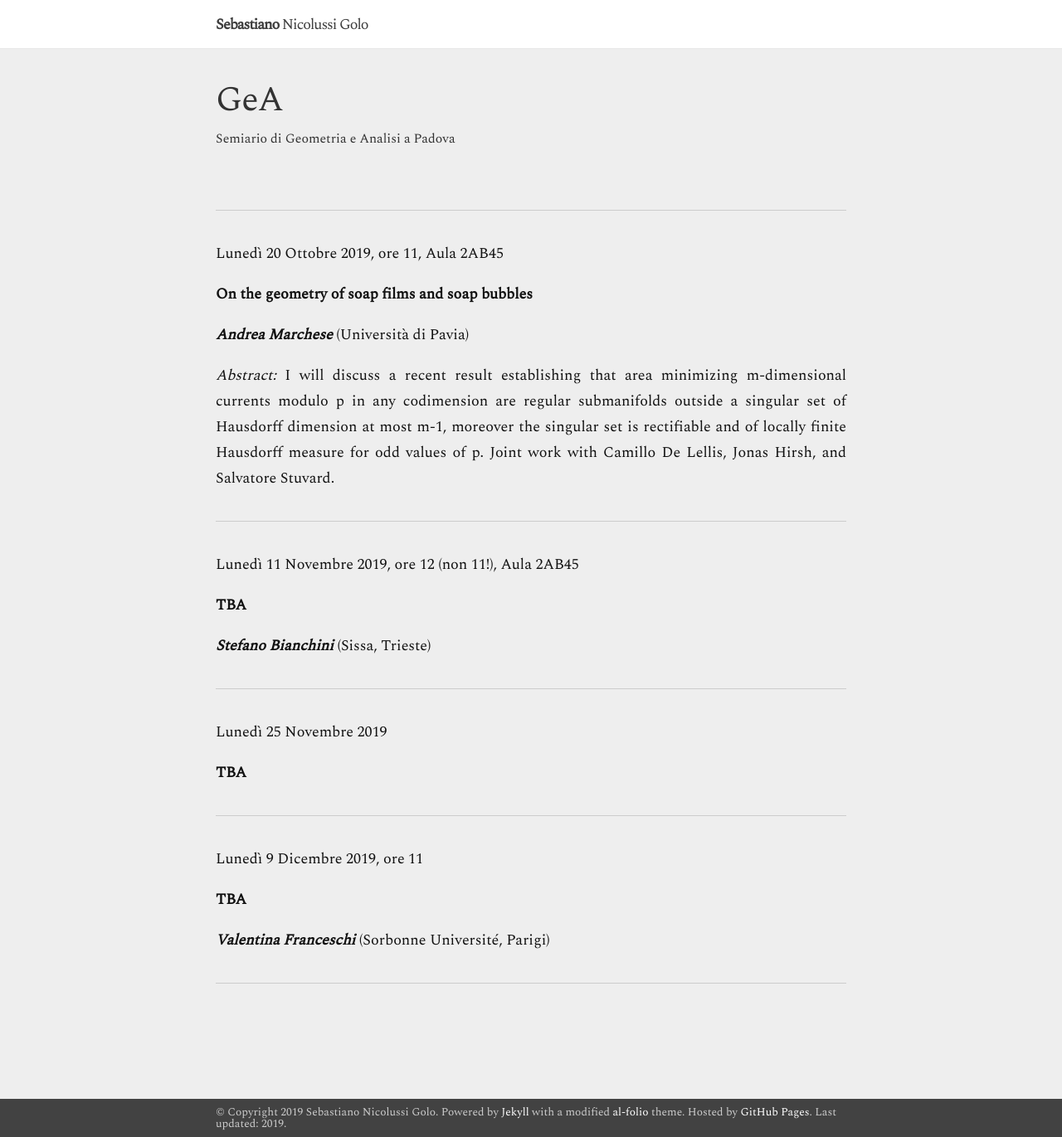
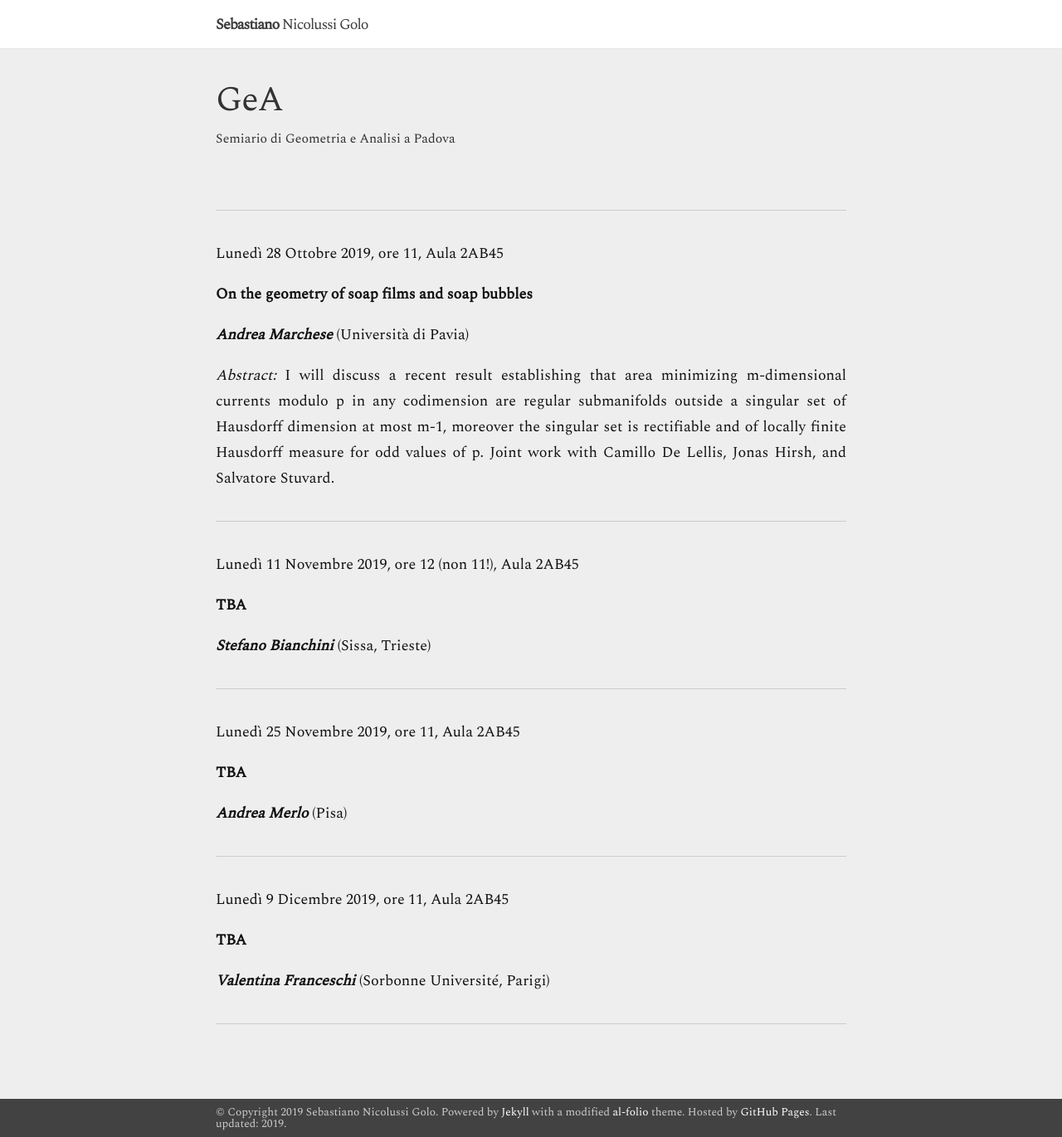
Before and after one commit to Seba272/seba272.github.io, a Jekyll site: the page built from _pages/GeA.md, in a window 1280 px wide and 1371 px high. Shown: the whole window at 83% size. Built offline with Jekyll 4.4.1, drawn with Linux system fonts in a browser that asks for light colours; Markdown is read by kramdown in place of the engine named in the settings.

Commit message:
Update GeA page.

```diff
--- a/_pages/GeA.md
+++ b/_pages/GeA.md
@@ -7,7 +7,7 @@
 
 ----
 
-Lunedì 20 Ottobre 2019, ore 11, Aula 2AB45
+Lunedì 28 Ottobre 2019, ore 11, Aula 2AB45
 
 **On the geometry of soap films and soap bubbles**
 
@@ -31,13 +31,15 @@
 
 ----
 
-Lunedì 25 Novembre 2019
+Lunedì 25 Novembre 2019, ore 11, Aula 2AB45
 
 **TBA**
 
+**_Andrea Merlo_** (Pisa)
+
 ----
 
-Lunedì 9 Dicembre 2019, ore 11
+Lunedì 9 Dicembre 2019, ore 11, Aula 2AB45
 
 **TBA**
 
```
